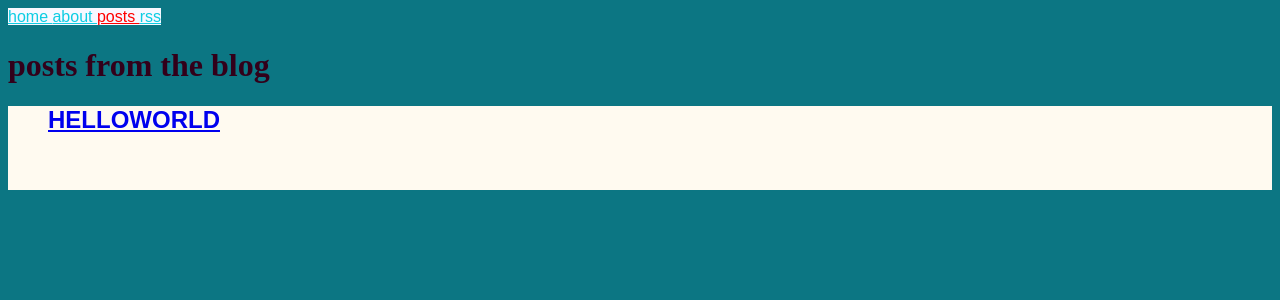
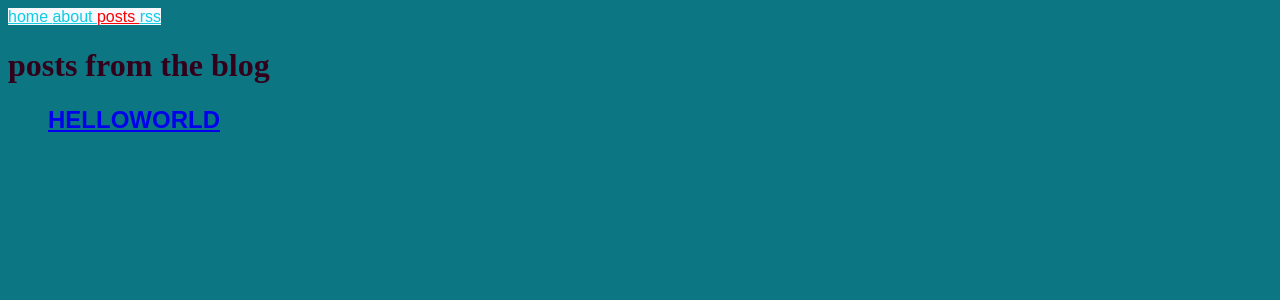
Before and after one commit to mossbeasts/mossbeasts.github.io, a Jekyll site: the page built from postslist.html, in a window 1280 px wide. Shown: the top 300 px of the page. Built offline with Jekyll 4.4.1, drawn with Linux system fonts in a browser that asks for light colours.

Commit message:
c! s! s!

```diff
--- a/assets/css/styles.css
+++ b/assets/css/styles.css
@@ -17,8 +17,6 @@ body {
 	list-style: none;
 	font-family: sans-serif;
 	color: #0dcde3;
-	display: block;
-	background: floralwhite;
 
 }
 .posttitle {
```
